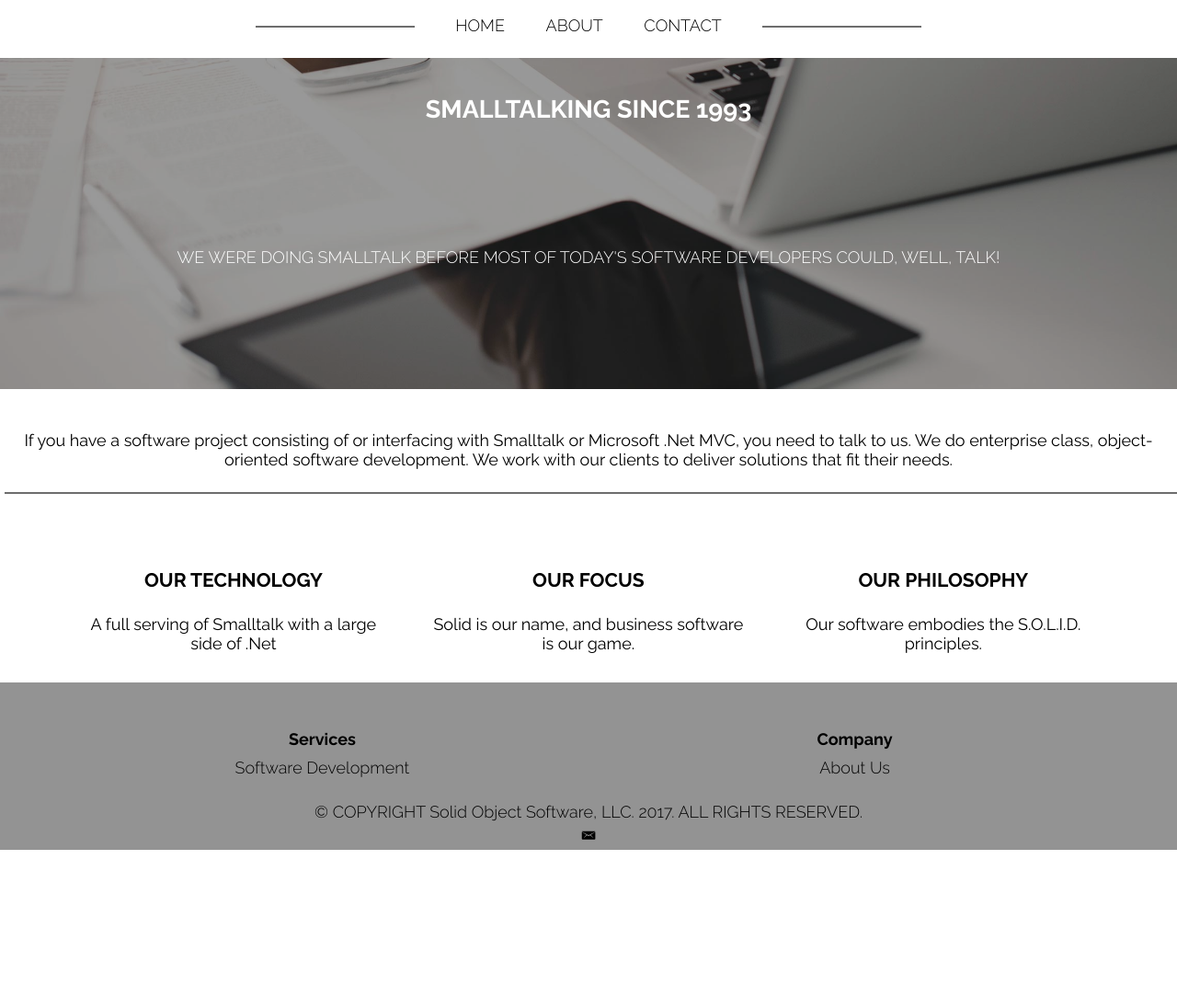
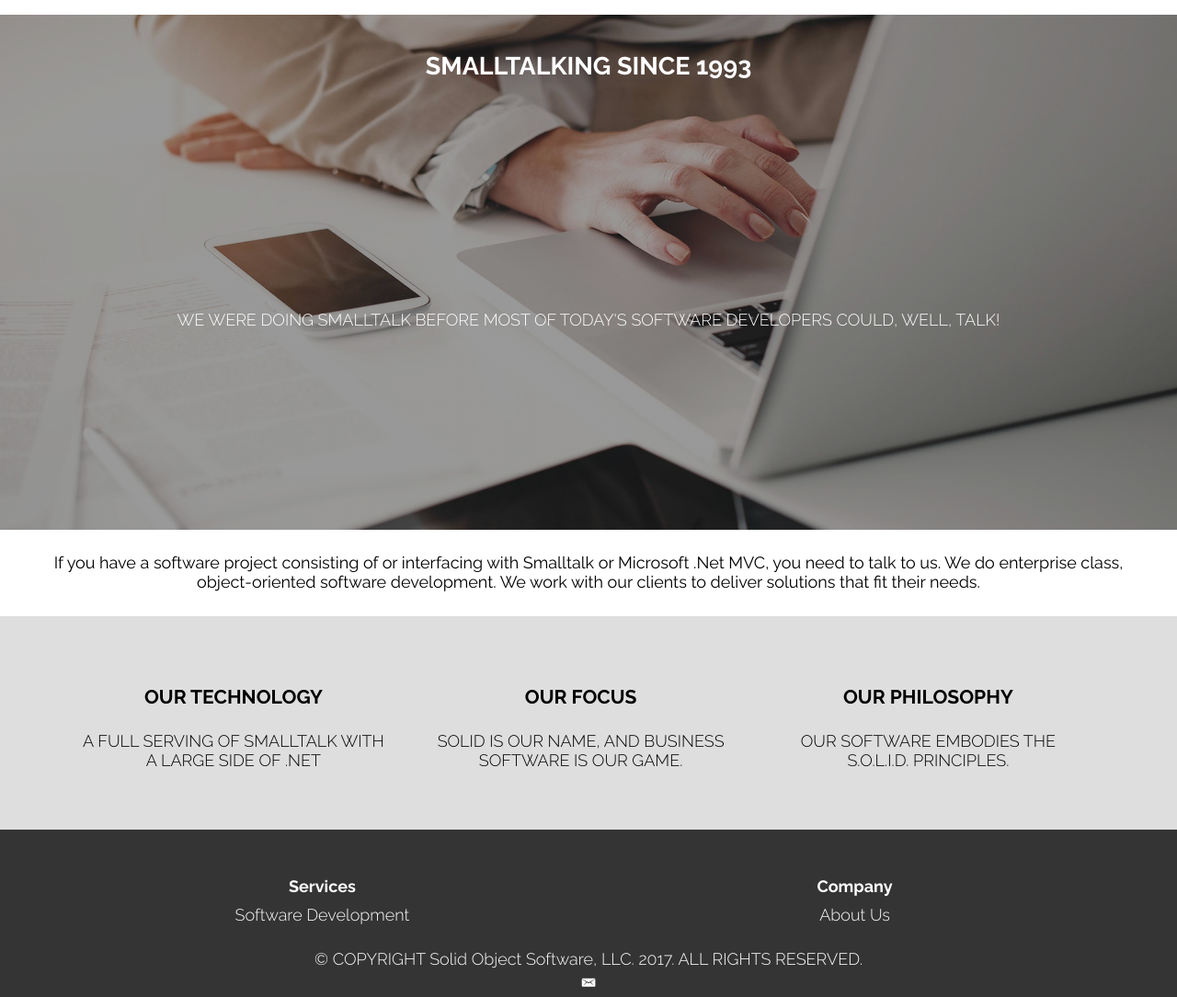
Before and after one commit to Hexsphere/sos-web, a plain HTML site: page index.html in a window 1280 px wide. Shown: the part 158-1242 px from the top of the page at 92% size. Before the commit the page ends 1082 px from the top, so only its background shows below. Drawn offline with Linux system fonts and the light colour scheme; files whose address does not match are found by name.

Commit message:
Improving home page

```diff
--- a/index.html
+++ b/index.html
@@ -10,7 +10,7 @@
 	<link rel="stylesheet" type="text/css" href="vendors/css/grid.css">
 	<link rel="stylesheet" type="text/css" href="vendors/css/normalize.css">
 	<link href="https://fonts.googleapis.com/css?family=Raleway:200,300,400,700" rel="stylesheet">
-	<title>Solid Object Software</title>
+	<title>Solid Object Software - Home</title>
 
 	<link rel="apple-touch-icon" sizes="57x57" href="resources/favions/apple-icon-57x57.png">
 	<link rel="apple-touch-icon" sizes="60x60" href="resources/favions/apple-icon-60x60.png">
@@ -38,9 +38,9 @@
 			<div class="row">
 				<ul class="main-nav">
 					<hr>
-					<li><a class="ul-link" href="#">Home</a></li>
-					<li><a class="ul-link" href="#">About</a></li>
-					<li><a class="ul-link" href="#">Contact</a></li>
+					<li><a class="header-link" href="#">Home</a></li>
+					<li><a class="header-link" href="about.html">About</a></li>
+					<li><a class="header-link" href="contact.html">Contact</a></li>
 					<hr>
 				</ul>
 			</div>
@@ -52,13 +52,11 @@
 		<p>We were doing Smalltalk before most of today's software developers could, well, talk!</p>
 	</section>
 
+	<p class="about-paragraph">
+		If you have a software project consisting of or interfacing with Smalltalk or Microsoft .Net MVC, you need to talk to us. We do enterprise class, object-oriented software development. We work with our clients to deliver solutions that fit their needs.
+	</p>
+
 	<section class="section-about">
-		<p>
-			If you have a software project consisting of or interfacing with Smalltalk or Microsoft .Net MVC, you need to talk to us. We do enterprise class, object-oriented software development. We work with our clients to deliver solutions that fit their needs.
-		</p>
-
-		<hr>
-
 		<div class="row">
 			<div class="col span-1-of-3">
 				<h3>Our Technology</h3>
@@ -86,7 +84,7 @@
 			<div class="col span-1-of-2">
 				<h4>Company</h4>
 				<ul>
-					<li><a class="ul-link" href="#">About Us</a></li>
+					<li><a class="footer-link" href="#">About Us</a></li>
 				</ul>
 			</div>
 		</div>
--- a/resources/css/style.css
+++ b/resources/css/style.css
@@ -21,6 +21,7 @@ body {
 .row {
 	max-width: 1140px;
 	margin: 0 auto;
+	max-height: 230px;
 }
 
 section {
@@ -36,7 +37,7 @@ header h1 {
 .main-nav {
 	position: relative;
 	list-style: none;
-	padding-top: 65px;
+	padding-top: 18px;
 	text-align: center;
 }
 
@@ -57,66 +58,83 @@ header h1 {
 	margin-left: 0;
 }
 
-.ul-link:link,
-.ul-link:visited {
+.header-link:link,
+.header-link:visited {
 	text-decoration: none;
 	color: #000;
-	border-bottom: 2px solid transparent;
+	padding: 5px;
+	border-bottom: 1px solid transparent;
 	-webkit-transition: border-bottom 0.2s;
 	transition: border-bottom 0.2s;
 }
 
-.ul-link:hover,
-.ul-link:active {
-	border-bottom: 2px solid #000;
+.header-link:hover,
+.header-link:active {
+	border-bottom: 1px solid #000;
+}
+
+.footer-link:link,
+.footer-link:visited {
+	text-decoration: none;
+	color: #fff;
+	padding: 5px;
+	border-bottom: 1px solid transparent;
+	-webkit-transition: border-bottom 0.2s;
+	transition: border-bottom 0.2s;
+}
+
+.footer-link:hover,
+.footer-link:active {
+	border-bottom: 1px solid #fff;
 }
 
 .social-media-link:link,
 .social-media-link:visited {
-	color: #000;
+	color: #fff;
 }
 
 .section-title {
 	background-image: -webkit-linear-gradient(rgba(0, 0, 0, 0.4), rgba(0, 0, 0, 0.4)), url(images/Banner-Image.jpg);
 	background-image: linear-gradient(rgba(0, 0, 0, 0.4), rgba(0, 0, 0, 0.4)), url(images/Banner-Image.jpg);
 	background-size: cover;
-	background-position: 0 -500px;
-	background-attachment: fixed;
-	height: 45vh;
+	background-position: center;
+	height: 70vh;
 	margin: 25px 0;
 	color: #fff;
 }
 
-.section-title h2 {
-	margin-bottom: 25px;
+.section-title p {
+	padding-top: 250px;
 }
 
-.section-title p {
-	padding-top: 110px;
+.about-paragraph {
+	margin-bottom: 27px;
+	text-transform: none;
+	font-weight: 500;
+	padding: 0 35px;
+	background-color: #fff;
+	color: #000;
 }
 
 .section-about {
+	background-color: #dedede;
 	padding: 20px 0;
 }
 
-.section-about p {
-	text-transform: none;
-	font-weight: 500;
-	padding: 0 15px;
+.section-about .col {
+	vertical-align: middle;
+	padding: 20px;
+	margin: 35px 5px 25px;
 }
 
-.section-about hr {
-	border: 1px solid #6d6d6d;
-	width: 100%;
-	margin: 25px 5px;
+.section-about .col h3 {
+	margin: 0 0 25px;
 }
 
-.section-about h3 {
-	margin: 45px 0 25px;
-}
 
 footer {
-	background-color: #939393;
+	background-color: #343434;
+	color: #fff;
 	padding: 40px 0 5px;
 	text-transform: none;
 }
```
Also changed, not shown: about.html (added, +78 -0 lines), contact.html (added, +33 -0 lines).
